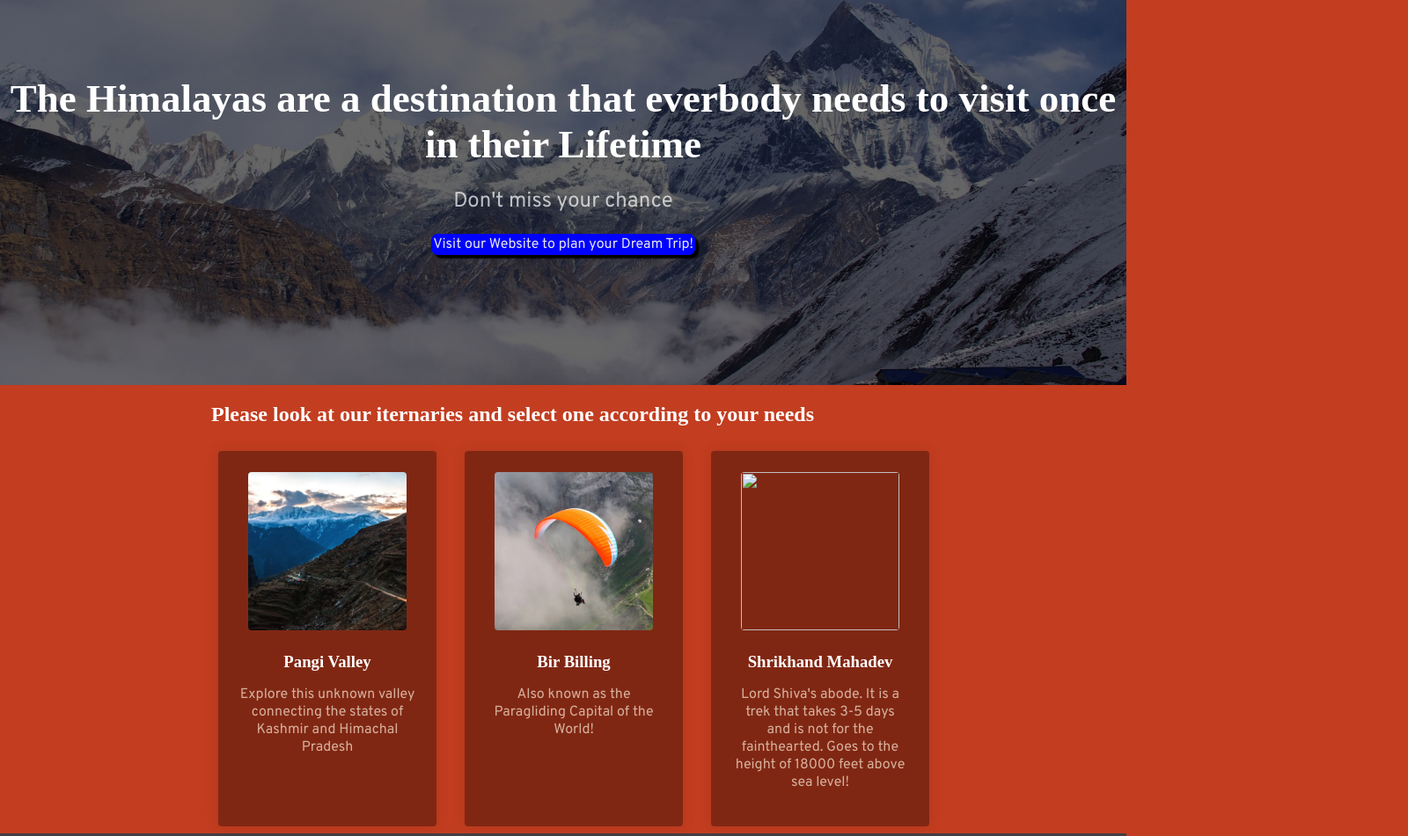
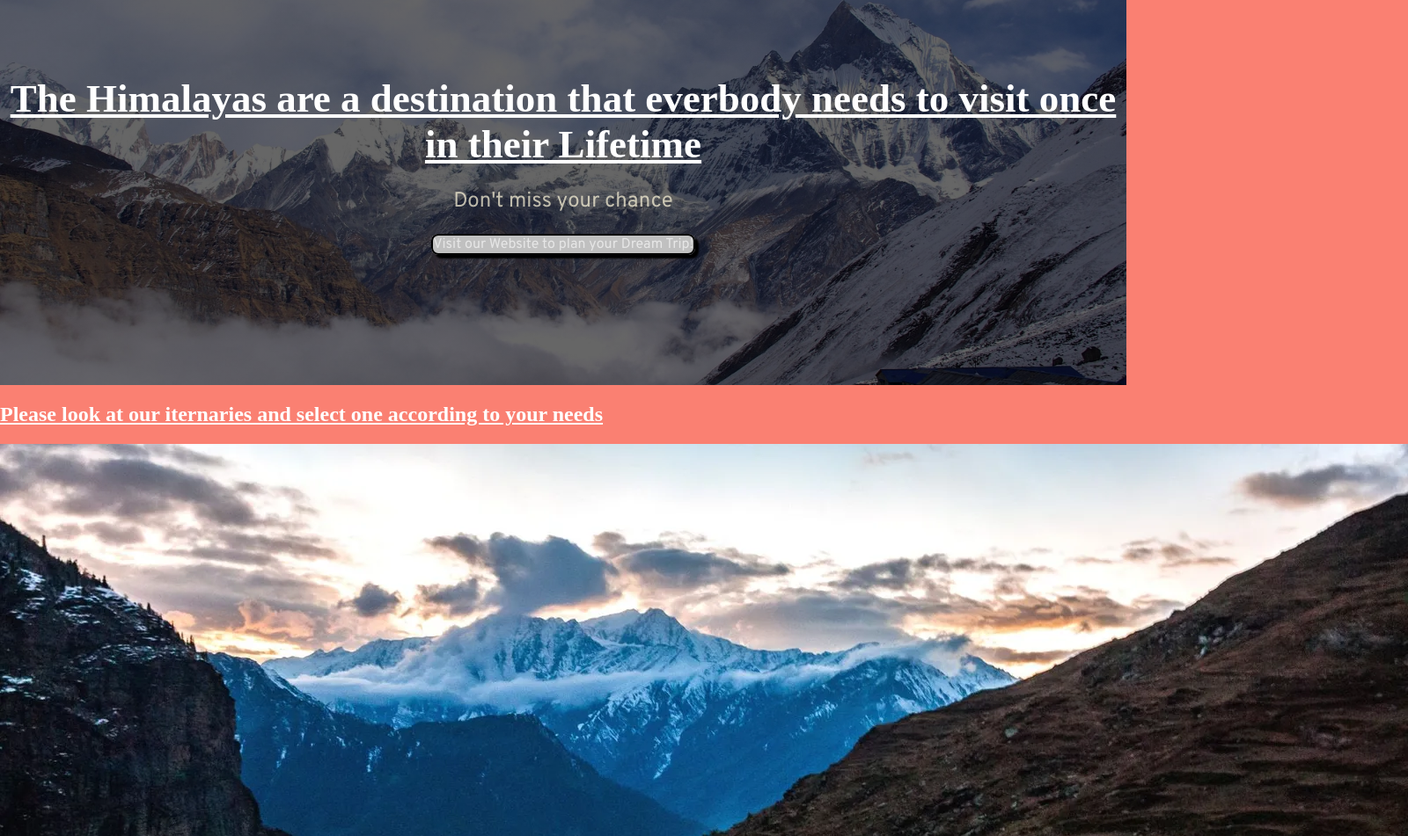
Before and after one commit to FunnySideUp69/fuck1, a plain HTML site: page index.html in a window 1280 px wide. Shown: the part 64-1015 px from the top of the page at 88% size, 1600 px wide, since content can reach past the window. Drawn offline with Linux system fonts and the light colour scheme; a web font is replaced by a local one.

Commit message:
Add files via upload

```diff
--- a/style.css
+++ b/style.css
@@ -1,12 +1,13 @@
 body {
   font-family: Overpass;
   margin: 0;
-  background-color: #C33D20;
+  background-color: salmon;
 }
 
 h1, h2, h3 {
   color: white;
   font-family: Chivo;
+  text-decoration: underline;
 }
 
 p {
@@ -14,7 +15,7 @@ p {
   opacity: .7;
 }
 
-.container {
+.heading {
   width: 800px;
   margin: auto;
 }
@@ -34,7 +35,7 @@ p {
 }
 
 .banner p {
-  color: white;
+  color: cornsilk;
   font-size: 24px;
 
 }
@@ -43,8 +44,8 @@ p {
   padding: 9px,8px,9px,6px;
   text-decoration: none;
   color:rgb(230, 230, 230);
-  border: 2px solid blue;
-  background-color: blue;
+  border: 2px solid black;
+  background-color: silver;
   border-radius: 8px;
   box-shadow:4px 4px 2px 0px rgba(0, 0, 0.75);
   margin:50px auto;
@@ -52,72 +53,72 @@ p {
 }
 
 .btn-blue:hover {
-  background-color: white;
+  background-color: azure;
   color: black;
 }
 
-.card-white {
+.options {
   background-color: #802713;
   box-shadow: 0 0 16px rgba(0,0,0,0.1);
   border-radius: 4px;
   width: 200px;
   text-align: center;
   padding: 24px;
-  margin: 8px;
+ optionspx;
 }
 
-.card-white img {
+.options img {
   width: 180px;
   height: 180px;
   object-fit: cover;
   border-radius: 4px;
 }
 
-.card-white h3 {
+.options h3 {
   margin-bottom: 0;
 }
 
 .footer {
-  background: #404042;
+  background: moccasin;
   text-align: center;
   padding: 24px 0;
 }
 
 .footer p {
-  color: white;
+  color: black;
 }
 
-.cards {
+.big {
   display: grid;
   grid-template-columns: 1fr 1fr 1fr;
   grid-gap: 16px;
 }
 
 @media (max-width: 800px) {
-  .cards {
+  .big {
     grid-template-columns: 1fr;
   }
 
-  .card-white {
+  .options {
     width: auto;
   }
 }
 
 @media (min-width: 500px) {
-  .container {
+  .heading {
     width: 400px;
   }
-}
+}heading
 
 
 @media (min-width: 800px) {
-  .container {
+  .heading {
     width: 600px;
   }
 }
 
 @media (min-width: 1000px) {
-  .container {
+  .heading {
     width: 800px;
   }
 }
```
